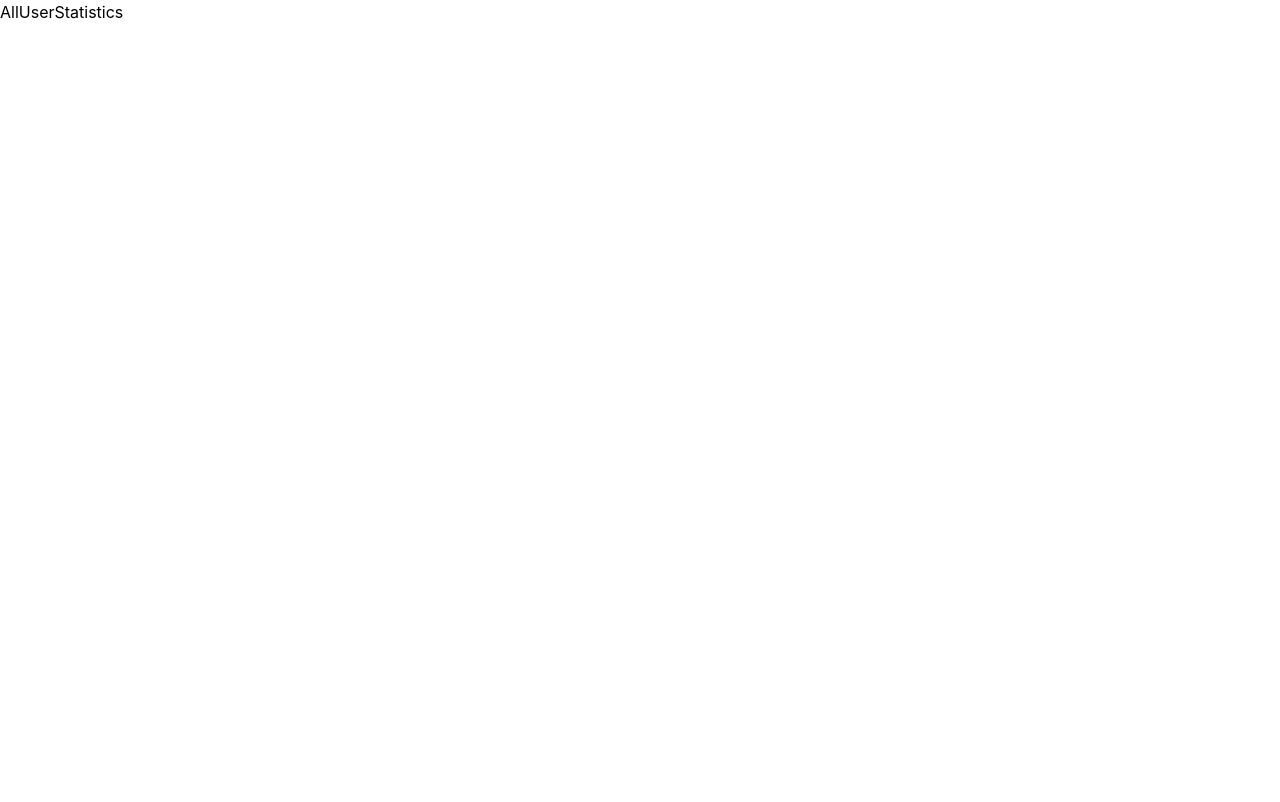
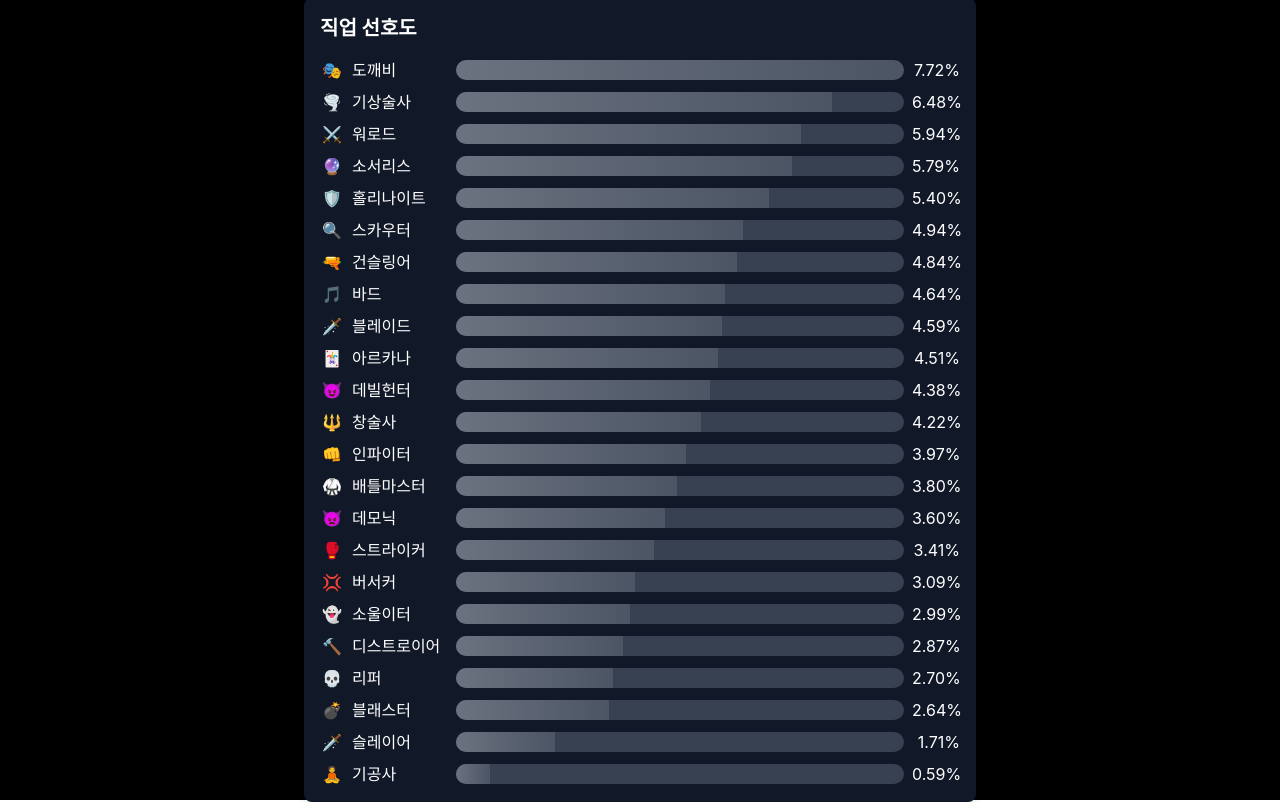
Before and after one commit to yoyoyoun18/la-front-end, a React (Create React App) app: page /statistics/alluser in a window 1280 px wide. Built offline with nearby package versions, Linux system fonts and the light colour scheme.

Commit message:
feat: /statistics/alluser page 구현

```diff
--- a/src/pages/AllUserStatistics.jsx
+++ b/src/pages/AllUserStatistics.jsx
@@ -1,7 +1,12 @@
 import React from "react";
+import CharacterRankingTable from "../components/CharacterRankingTable";
 
 function AllUserStatistics() {
-  return <div>AllUserStatistics</div>;
+  return (
+    <div className="h-screen w-screen bg-black flex justify-center items-center flex-col">
+      <CharacterRankingTable />
+    </div>
+  );
 }
 
 export default AllUserStatistics;
```
